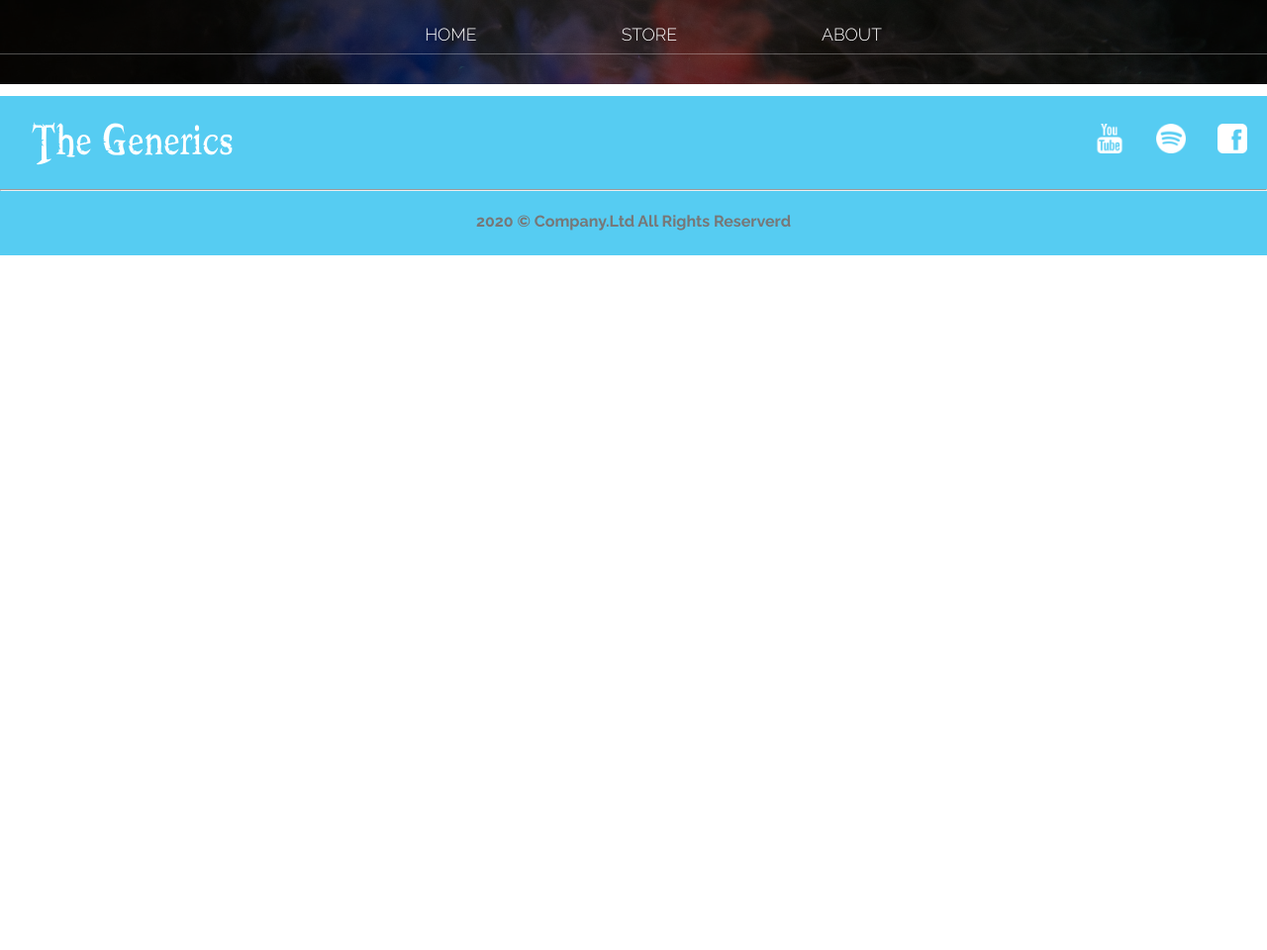
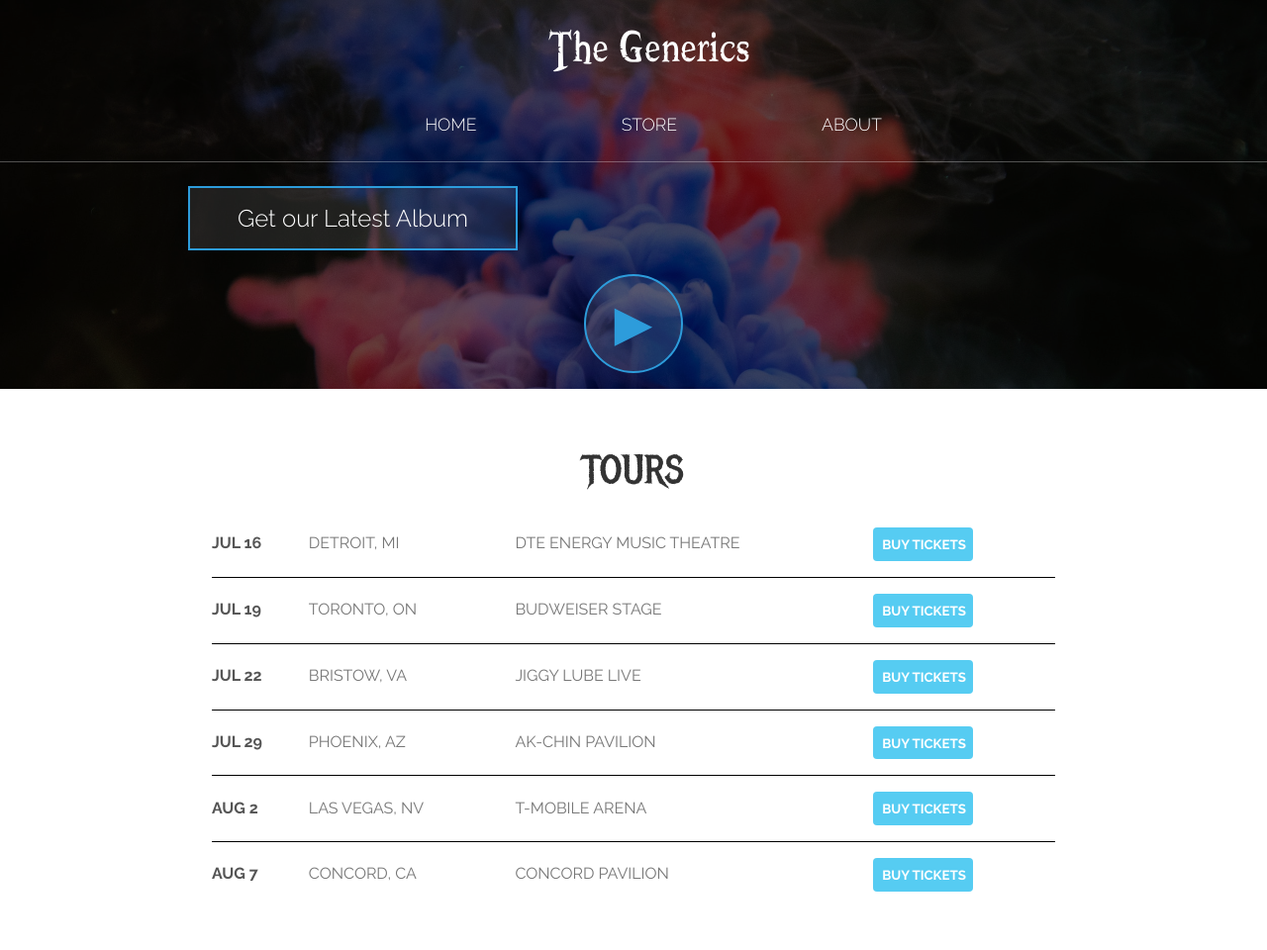
Before and after one commit to Neha8901/ShoppingCart, a plain HTML site: page index.html in a window 1280 px wide. Shown: the top 960 px of the page at 99% size. Before the commit the page ends 800 px from the top, so only its background shows below. Drawn offline with Linux system fonts and the light colour scheme; files whose address does not match are found by name.

Commit message:
Added main content section and Header modifications, Respective styling

```diff
--- a/css/styles.css
+++ b/css/styles.css
@@ -40,7 +40,9 @@ html, body {
     text-align: center;
     font-size: 1.1em;
     font-weight: lighter;
-    border-bottom: 1px solid rgba(255, 255, 255, .3)
+    border-bottom: 1px solid rgba(255, 255, 255, .3);
+    padding-bottom: 1em;
+    padding-top: 1.5em;
 }
 
 .main-nav li {
@@ -56,8 +58,111 @@ html, body {
     background-image: url("../images/Header\ Background.png");
     background-blend-mode: multiply;
     background-size: cover;
-    padding-bottom: 30px;
-    padding-top: 15px;
+    padding-bottom: 1em;
+    padding-top: 1em;
+}
+
+.band-name-large {
+    font-size: 8em;
+}
+
+.content-section {
+    margin: 1em;
+}
+
+.container {
+    max-width: 900px;
+    margin: 0 auto;
+    padding: 1.5em 0 1.5em 0;
+}
+
+.section-header {
+    font-family: "Metal Mania";
+    font-weight: normal;
+    color: #333;
+    text-align: center;
+    font-size: 2.5em;
+}
+
+.btn {
+    text-align: center;
+    vertical-align: middle;
+    padding: .67em .67em;
+    cursor: pointer;
+}
+
+.btn-header {
+    color: white;
+    border: 2px solid #2D9CDB;
+    background-color: rgba(255, 255, 255, .1);
+    border-radius: 0;
+    font-size: 1.5em;
+    font-weight: lighter;
+    margin: 0 auto;
+    padding-left: 2em;
+    padding-right: 2em;
+    text-align: center;
+}
+
+.btn-header:hover {
+    background-color: rgba(255, 255, 255, .3);
+}
+
+.btn-play {
+    display: block;
+    margin: 0 auto;
+    color: #2D9CDB;
+    font-size: 4em;
+    border-radius: 50%;
+    width: 100px;
+    height: 100px;
+    padding: 0;
+    text-align: center;
+}
+
+.btn-primary {
+    color: white;
+    background-color: #56CCF2;
+    border: none;
+    border-radius: .3em;
+    font-weight: bold;
+}
+
+.btn-primary:hover {
+    background-color: #2D9CDB;
+}
+
+.tour-row {
+    border-bottom: 1px solid black;
+    padding: 0 0 1em 0;
+    margin: 0 1.5em 1em 1.5em;
+}
+
+.tour-row:last-child {
+    border: none;
+}
+
+.tour-item {
+    display: inline-block;
+    padding-right: .5em;
+}
+
+.tour-date {
+    color: #555;
+    width: 11%;
+    font-weight: bold;
+}
+
+.tour-city {
+    width: 24%;
+}
+
+.tour-arena {
+    width: 42%;
+}
+
+.tour-btn {
+    max-width: 19%;
 }
 
 .main-footer {
--- a/index.html
+++ b/index.html
@@ -11,6 +11,8 @@
 
         <!--Header-->
         <header class="main-header">
+            <h1 class="band-name band-name-large">The Generics</h1>
+
             <nav class="nav main-nav">
                 <ul>
                     <li><a href="index.html">HOME</a></li>
@@ -18,7 +20,55 @@
                     <li><a href="src/about.html">ABOUT</a></li>
                 </ul>
             </nav>
+
+            <div class="container">
+                <button type="button" class="btn btn-header">Get our Latest Album</button>
+            </div>
+            <button type="button" class="btn btn-header btn-play">&#9658;</button>
         </header>
+
+        <!--Main content-->
+        <section class="content-section container">
+            <h2 class="section-header">TOURS</h2>
+            <div>
+                <div class="tour-row">
+                    <span class="tour-item tour-date">JUL 16</span>
+                    <span class="tour-item tour-city">DETROIT, MI</span>
+                    <span class="tour-item tour-arena">DTE ENERGY MUSIC THEATRE</span>
+                    <button type="button" class="tour-item tour-btn btn btn-primary">BUY TICKETS</button>
+                </div>
+                <div class="tour-row">
+                    <span class="tour-item tour-date">JUL 19</span>
+                    <span class="tour-item tour-city">TORONTO, ON</span>
+                    <span class="tour-item tour-arena">BUDWEISER STAGE</span>
+                    <button type="button" class="tour-item tour-btn btn btn-primary">BUY TICKETS</button>
+                </div>
+                <div class="tour-row">
+                    <span class="tour-item tour-date">JUL 22</span>
+                    <span class="tour-item tour-city">BRISTOW, VA</span>
+                    <span class="tour-item tour-arena">JIGGY LUBE LIVE</span>
+                    <button type="button" class="tour-item tour-btn btn btn-primary">BUY TICKETS</button>
+                </div>
+                <div class="tour-row">
+                    <span class="tour-item tour-date">JUL 29</span>
+                    <span class="tour-item tour-city">PHOENIX, AZ</span>
+                    <span class="tour-item tour-arena">AK-CHIN PAVILION</span>
+                    <button type="button" class="tour-item tour-btn btn btn-primary">BUY TICKETS</button>
+                </div>
+                <div class="tour-row">
+                    <span class="tour-item tour-date">AUG 2</span>
+                    <span class="tour-item tour-city">LAS VEGAS, NV</span>
+                    <span class="tour-item tour-arena">T-MOBILE ARENA</span>
+                    <button type="button" class="tour-item tour-btn btn btn-primary">BUY TICKETS</button>
+                </div>
+                <div class="tour-row">
+                    <span class="tour-item tour-date">AUG 7</span>
+                    <span class="tour-item tour-city">CONCORD, CA</span>
+                    <span class="tour-item tour-arena">CONCORD PAVILION</span>
+                    <button type="button" class="tour-item tour-btn btn btn-primary">BUY TICKETS</button>
+                </div>
+            </div>
+        </section>
 
         <!--Footer-->
         <footer class="main-footer">
```
